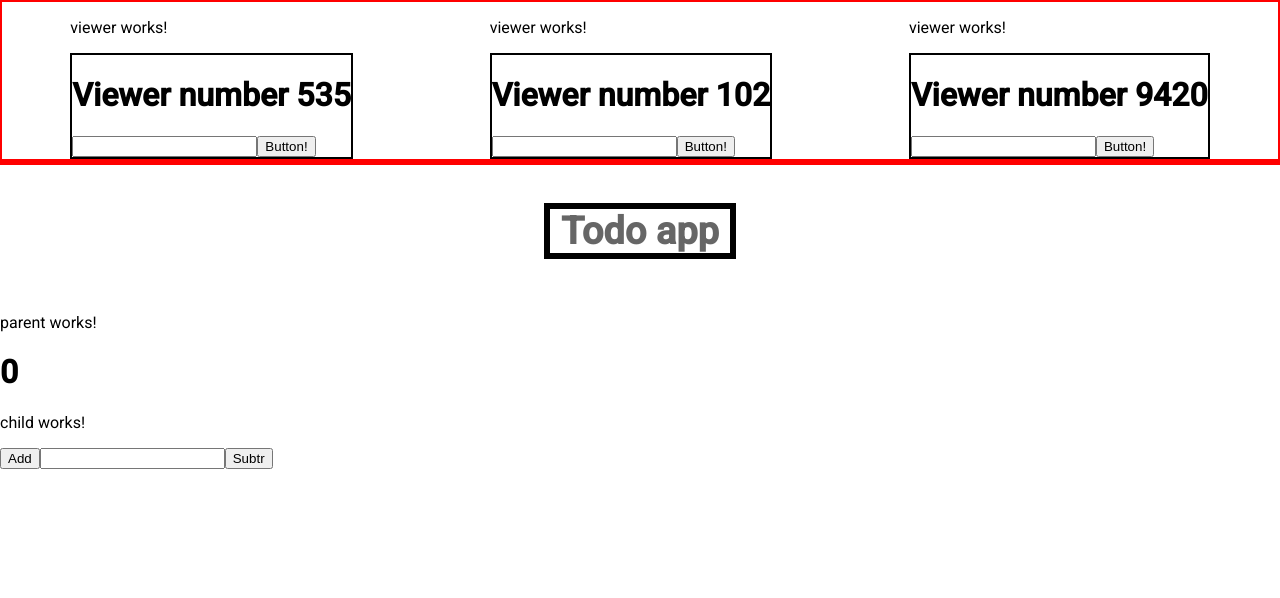
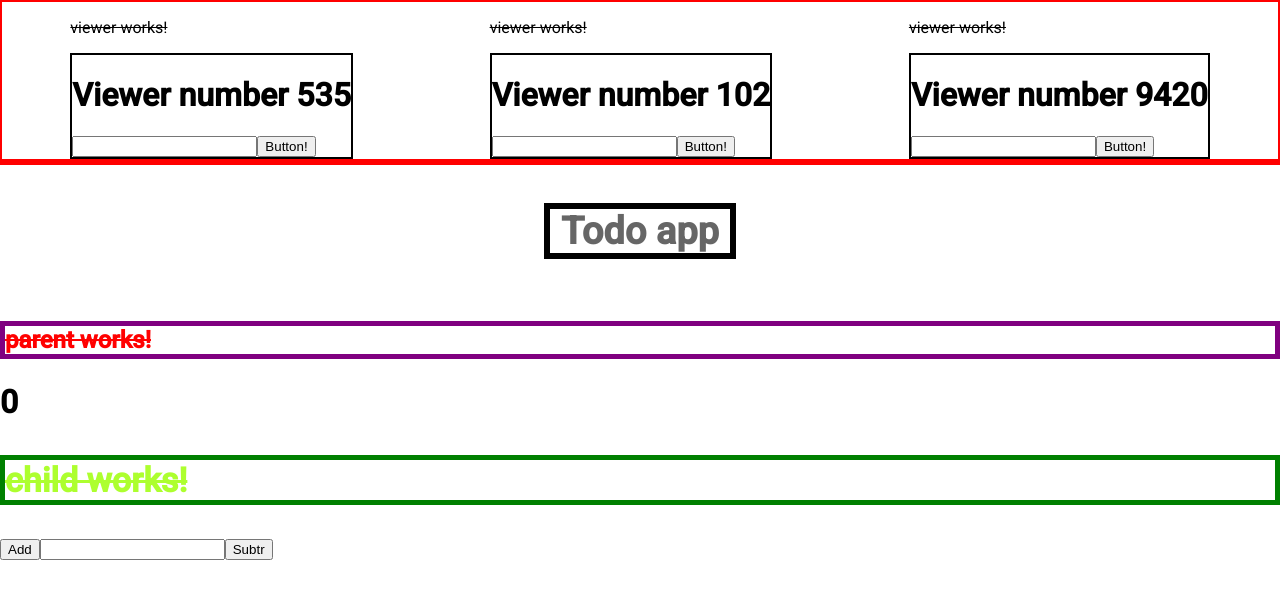
Before and after one commit to plutownium/learningAngular, an Angular app: page / in a window 1280 px wide. Shown: the top 598 px of the page. Built offline with nearby package versions, Linux system fonts and the light colour scheme; what ng2-charts would draw is missing.

Commit message:
colored diff components according to assignment specs

```diff
--- a/src/app/child/child.component.css
+++ b/src/app/child/child.component.css
@@ -0,0 +1,6 @@
+p {
+  color: greenyellow;
+  border: 5px solid green;
+  font-size: 34px;
+  font-weight: bold;
+}
--- a/src/app/dashboard/dashboard.component.html
+++ b/src/app/dashboard/dashboard.component.html
@@ -1,5 +1,6 @@
 <div>
   <h2>Dashboard: {{ title }}</h2>
+  <p>Some text I'll delete later</p>
   <div>
     <!-- <app-chart></app-chart> -->
   </div>
--- a/src/app/dashboard/dashboard.component.ts
+++ b/src/app/dashboard/dashboard.component.ts
@@ -3,7 +3,8 @@ import { Component, OnInit, Input } from '@angular/core';
 @Component({
   selector: 'app-dashboard',
   templateUrl: './dashboard.component.html',
-  styleUrls: ['./dashboard.component.css']
+  styleUrls: ['./dashboard.component.css'],
+
 })
 export class DashboardComponent implements OnInit {
   @Input()
--- a/src/app/parent/parent.component.css
+++ b/src/app/parent/parent.component.css
@@ -0,0 +1,6 @@
+p {
+  color: red;
+  font-size: 24px;
+  font-weight: bold;
+  border: 5px solid purple;
+}
--- a/src/app/viewer/viewer.component.css
+++ b/src/app/viewer/viewer.component.css
@@ -1,3 +1,7 @@
 .viewerBox {
   border: 2px solid black;
 }
+
+p {
+  text-decoration: line-through !important;
+}
--- a/src/app/viewer/viewer.component.ts
+++ b/src/app/viewer/viewer.component.ts
@@ -1,9 +1,10 @@
-import { Component, OnInit,ViewChild,ElementRef, Input,Output,EventEmitter } from '@angular/core';
+import { Component, OnInit,ViewChild,ElementRef, Input,Output,EventEmitter,ViewEncapsulation } from '@angular/core';
 
 @Component({
   selector: 'app-viewer',
   templateUrl: './viewer.component.html',
-  styleUrls: ['./viewer.component.css']
+  styleUrls: ['./viewer.component.css'],
+  encapsulation: ViewEncapsulation.None,
 })
 export class ViewerComponent implements OnInit {
   @Input() message: string;
```
